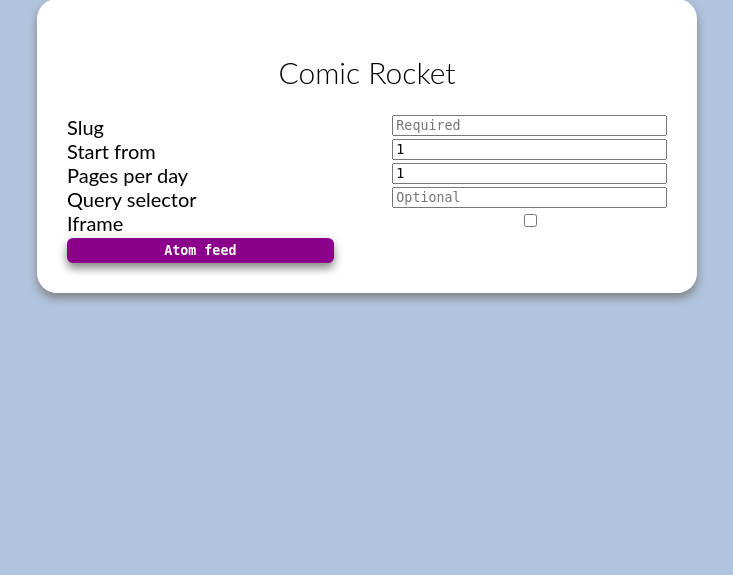
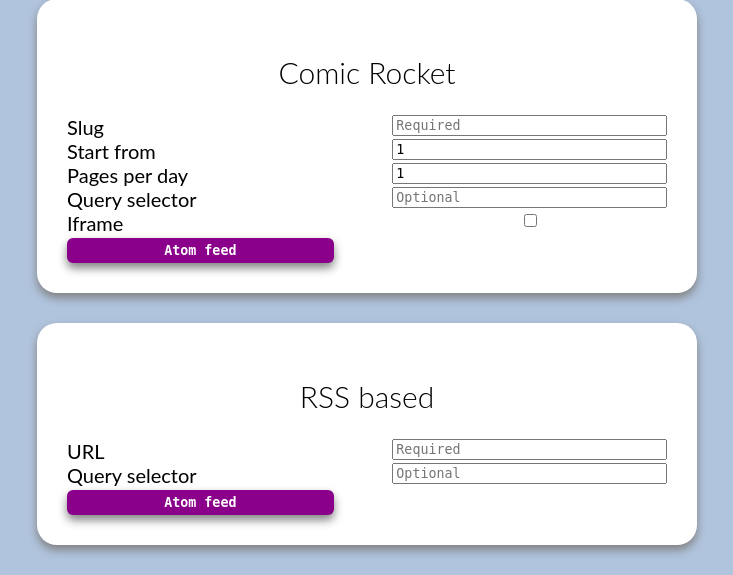
Before and after one commit to dawidsowa/Comic-Scheduler, a Flask app: page / in a window 1280 px wide; the page is wider, and only the part inside the window is pictured. Shown: the part 598-1173 px from the top of that part, without its empty margins (273-1006 px from the left). Before the commit the page ends 901 px from the top of that part, so only its background shows below. Run offline with Flask 2, Linux system fonts and the light colour scheme.

Commit message:
Add ability to parse RSS feeds

```diff
--- a/app.py
+++ b/app.py
@@ -1,6 +1,6 @@
 from flask import Flask, request, render_template
 from datetime import datetime
-from scheduler import ComicRocketScheduler, NumberedScheduler, SlugError
+from scheduler import ComicRocketScheduler, NumberedScheduler, SlugError, FeedScheduler
 
 EXAMPLES = {
     "Junior Scientist Power Hour": {
@@ -47,6 +47,15 @@ def numbered():
 
     return scheduler.response()
 
+@app.route("/feed")
+def feed():
+    try:
+        scheduler = FeedScheduler(request.args)
+    except ValueError as err:
+        return str(err), 400
+
+    return scheduler.response()
+
 
 @app.route("/comicrocket")
 def comicrocket():
--- a/requirements.txt
+++ b/requirements.txt
@@ -2,3 +2,4 @@ flask
 feedgen
 gunicorn
 beautifulsoup4
+feedparser
--- a/scheduler.py
+++ b/scheduler.py
@@ -5,6 +5,7 @@ from urllib.parse import urljoin, urlparse
 from datetime import datetime
 from flask import make_response, request
 from urllib.error import HTTPError
+import feedparser
 
 USER_AGENT = "Mozilla/5.0 (Linux x86_64; rv:89.0) Gecko/20100101 Firefox/89.0"
 
@@ -42,11 +43,10 @@ class Scheduler:
 
         current = start + (diff + 1) * self.pages - 1
 
-        oldest = current - (10 * self.pages if 10 * self.pages < 20 else 20)
+        oldest = current - (10 * self.pages if 10 * self.pages < 15 else 15)
         oldest = oldest if oldest > start else start
 
         self.range = range(oldest, current + 1)
-        print(diff)
 
         for num in self.range:
             self.create_entry(num)
@@ -102,6 +102,34 @@ class NumberedScheduler(Scheduler):
 
         super().create_entry(url, title)
 
+class FeedScheduler(Scheduler):
+    def __init__(self, args):
+        self.feed = FeedGenerator()
+
+        self.url = args.get("url")
+        self.iframe = args.get("iframe") == "on"
+        self.query = args.get("query")
+
+        parsed = feedparser.parse(self.url)
+
+        self.title = parsed.feed.title
+
+        self.feed.id(parsed.feed.link)
+        self.feed.link(href=parsed.feed.link)
+
+        for entry in parsed.entries[0:5]:
+            self.create_entry(entry)
+
+
+
+
+    def create_entry(self, entry):
+        url = entry.link
+
+        title = entry.title
+
+        super().create_entry(url, title)
+
 
 class ComicRocketScheduler(Scheduler):
     def __init__(self, args):
--- a/templates/index.html
+++ b/templates/index.html
@@ -78,4 +78,21 @@ Index
   {{ base_form }}
 </form>
 
+
+<form action="/feed" method="GET" class="card">
+  <h2 id="feed">RSS based</h1>
+    <label>
+      URL
+      <div class="tooltip">
+        Indentifier of comic on comic-rocket.com. For example:
+        <code>https://www.comic-rocket.com/explore/<b>good-bear-comics</b>/</code>
+      </div>
+      <input type="url" name="url" required value="{{ args.get(" slug", default="" ) }}" placeholder="Required" />
+    </label>
+    <label>
+      Query selector <input type="text" name="query" placeholder="Optional" value="{{args.get(" query", default="" ) }}" />
+    </label>
+    <input type="submit" value="Atom feed" />
+</form>
+
 {% endblock %}
```
Also changed, not shown: 1 other file.
